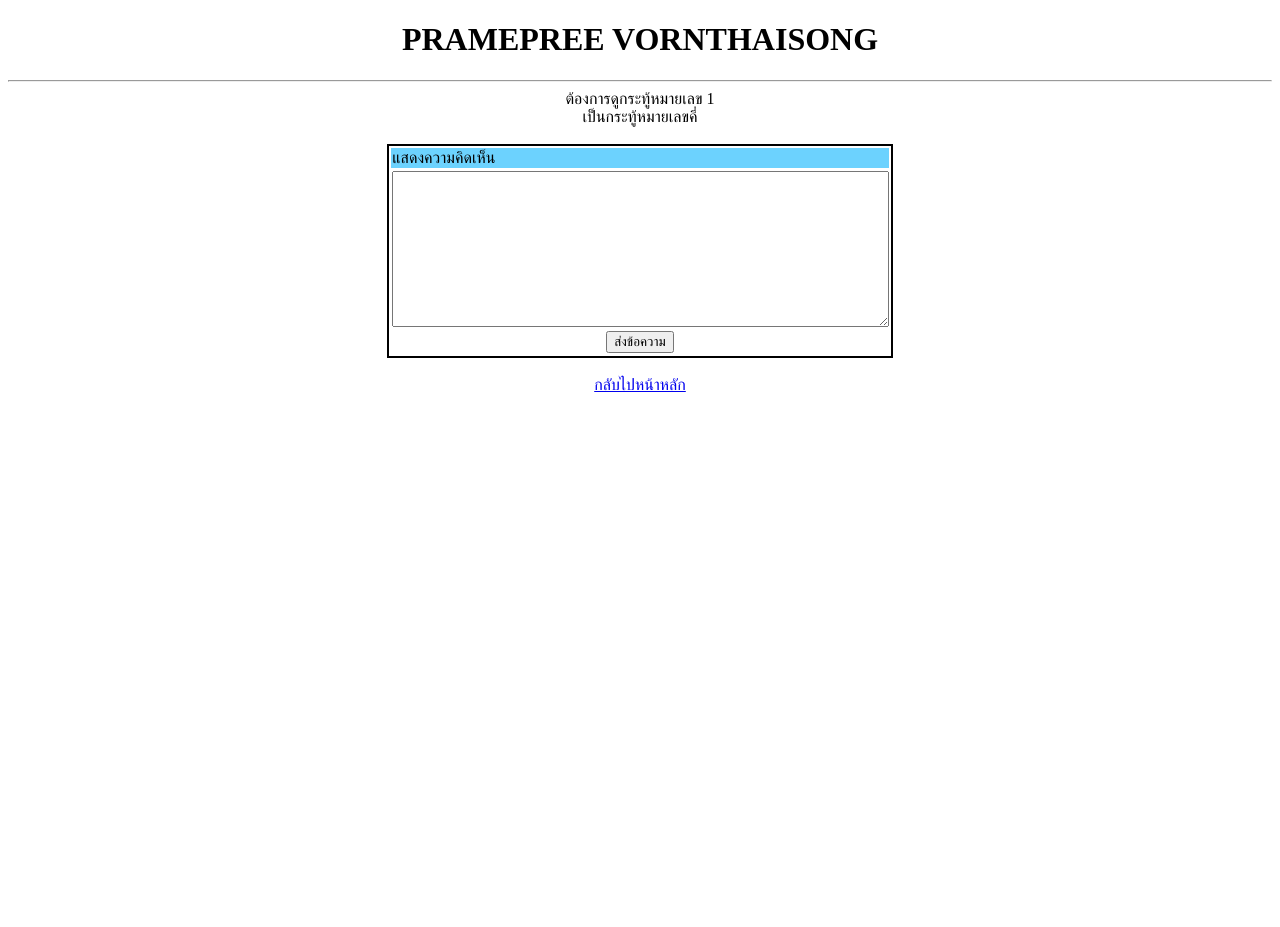
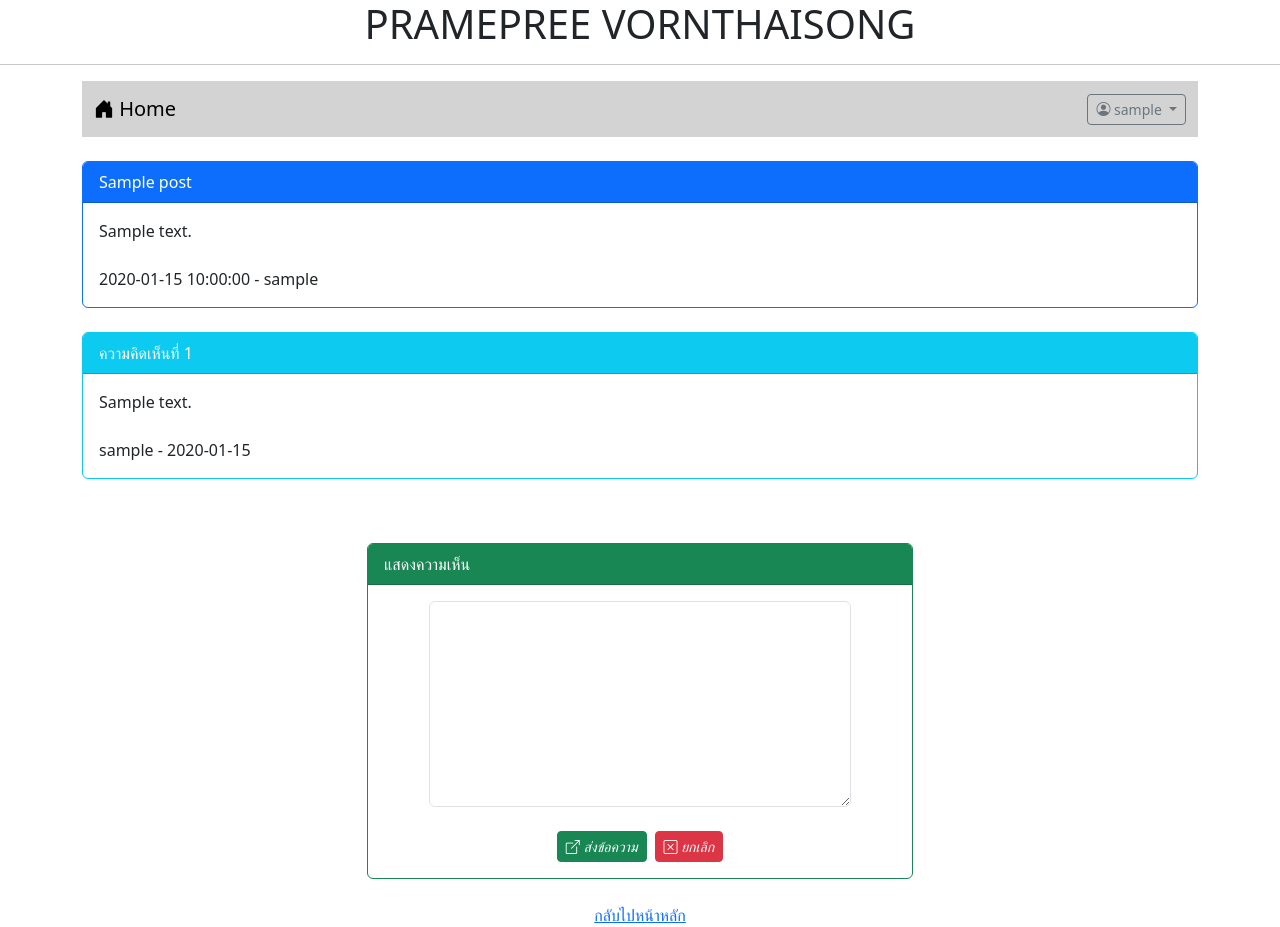
Before and after one commit to pramepree/Webboard_ECT_Prame_3, a PHP site: page /post.php?id=1 in a window 1280 px wide. Before the commit the page ends 392 px from the top, so only its background shows below. Run offline with PHP 8.4, Linux system fonts and the light colour scheme; the visitor is signed in with stand-in values (Sample User, id 1); tables that the repository leaves empty or names only in its code hold one stand-in row (values such as "Sample post").

Commit message:
post.php
post.php

```diff
--- a/post.php
+++ b/post.php
@@ -1,44 +1,165 @@
+<?php
+session_start();
+if (isset($_GET['id'])) {
+    $post_id = $_GET['id'];
+    // ดำเนินการต่อตามความต้องการ
+}
+?>
+<!-- <?php
+        $conn = new PDO("mysql:host=localhost;dbname=webboard;charset=utf8", "root", "");
+        $sql = "SELECT * FROM post WHERE id = :post_id";
+        $stmt = $conn->prepare($sql);
+        $stmt->bindParam(':post_id', $post_id, PDO::PARAM_INT);
+        $stmt->execute();
+        $result = $stmt->fetch(PDO::FETCH_ASSOC);
+        $conn = null;
+        ?> -->
+<!-- <?php
+
+        function showPost()
+        {
+            $conn1 = new PDO("mysql:host=localhost;dbname=webboard;charset=utf8", "root", "");
+            // $sql = "SELECT post.title,inner join on (post.user on (post.user_id=user.id) WHERE id = $_GET[id]";
+            $sql3 = "select post.title,post.content,post.post_data,user.login from post inner join user on (post.user_id=user.id) where post.id=$_GET[id]";
+            $result2 = $conn1->query($sql3);
+            while ($row = $result2->fetch()) {
+                echo "<div class='card border-primary'>";
+                echo "<div class='card-header bg-primary text-white'>$row[0]</div>";
+                echo "<div class='card-body'></div>";
+                echo "</div>";
+            }
+            $conn1 = null;
+        }
+
+        ?> -->
 <!DOCTYPE html>
 <html lang="en">
 
 <head>
     <meta charset="UTF-8">
     <meta name="viewport" content="width=device-width, initial-scale=1.0">
+    <link rel="stylesheet" href="bootstrap-5.3.2-dist/css/bootstrap.min.css">
+    <link rel="stylesheet" href="https://cdn.jsdelivr.net/npm/bootstrap-icons@1.11.3/font/bootstrap-icons.min.css">
+    <script src="bootstrap-5.3.2-dist/js/bootstrap.bundle.min.js"></script>
     <title>Post</title>
 </head>
 
 <body>
     <h1 style="text-align: center">PRAMEPREE VORNTHAISONG</h1>
     <hr>
+    <div class=" container">
+        <?php include "nav.php" ?>
+        <!-- <div class="row mt-4">
+            <div class="col-lg-3 col-md-2 col-sm-1"></div>
+            <div class="col-lg-6 col-md-8 col-sm-10">
+                <div class="card border-primary mt-3">
+                    <div class="card-header bg-primary text-white"><?php echo $result['title'] . "<br>"; ?></div>
+                    <div class="card-body">
+                        <?php echo $result['content']; ?>
+                        <?php echo "<br><br>" ?>
+                        <?php
+                        $conn = new PDO("mysql:host=localhost;dbname=webboard;
+                        charset=utf8", "root", "");
+                        $sql1 = "SELECT * FROM user";
+                        foreach ($conn->query($sql1) as $row) {
+                            echo "$row[name] - ";
+                        }
+                        $conn = null;
+                        ?><?php echo $result['post_date']; ?>
+                    </div>
+                </div>
+            </div>
+        </div> -->
+        <!-- <div class="row mt-4">
+            <div class="col-lg-3 col-md-2 col-sm-1"></div>
+            <div class="col-lg-6 col-md-8 col-sm-10">
+                <div class="card border-primary mt-3">
+                    <div class="card-header bg-primary text-white"><?php echo $result['title'] . "<br>"; ?></div>
+                    <div class="card-body">
 
-    <center>
-        ต้องการดูกระทู้หมายเลข
-        <?php echo $_GET['id'];
-        $i = $_GET['id'];
-        if (($i % 2) == 0)
-            echo "<br> เป็นกระทู้หมายเลขคู่";
-        else
-            echo "<br> เป็นกระทู้หมายเลขคี่";
+                    </div>
+                </div>
+            </div>
+        </div> -->
+        <br>
+
+        <?php
+        $conn = new PDO("mysql:host=localhost;dbname=webboard;charset=utf8", "root", "");
+        $sql = "select post.title,post.content,post.post_date,user.login
+            from post inner join user on
+            (post.user_id=user.id) where post.id=$_GET[id]";
+        $result = $conn->query($sql);
+        while ($row = $result->fetch()) {
+            echo "<div class='card border-primary'>";
+            echo "<div class='card-header bg-primary text-white'>$row[0]</div>";
+            echo "<div class='card-body'>$row[1]<br><br>$row[2] - $row[3]</div>";
+            echo "</div>";
+        }
+        $conn = null;
         ?>
-    </center>
-    <br>
-    <table style="border:2px solid black; width:40%" align="center">
-        <tr>
-            <td colspan="2" style="background-color: #6cd2fe;">แสดงความคิดเห็น</td>
-        </tr>
-        <tr>
-            <td><textarea style="width: 99%" name="message" cols="40" rows="10"></textarea>
-                <br>
-                <center>
-                    <input type="submit" value="ส่งข้อความ">
-            </td>
-            </center>
-        </tr>
-    </table>
+
+        <br>
+
+
+        <?php
+        $conn = new PDO("mysql:host=localhost;dbname=webboard;charset=utf8", "root", "");
+        $sql = "select comment.content,comment.post_date,user.login
+            from comment inner join user on
+            (comment.user_id=user.id) where comment.post_id=$_GET[id]";
+        $i = 1;
+        $result = $conn->query($sql);
+        while ($row = $result->fetch()) {
+            echo "<div class='card border-info'>";
+            echo "<div class='card-header bg-info text-white'>ความคิดเห็นที่ $i</div>";
+            echo "<div class='card-body'>$row[0]<br><br>$row[2] - $row[1]</div>";
+            echo "</div>";
+            echo "<br>";
+            $i = $i + 1;
+        }
+        $conn = null;
+        ?>
+<?php
+    if(isset($_SESSION['id'])){
+
+
+    ?>
+        <div class="row mt-4">
+            <div class="col-lg-3 col-md-2 col-sm-1"></div>
+            <div class="col-lg-6 col-md-8 col-sm-10">
+                <div class="card border-success mt-3">
+                    <div class="card-header bg-success text-white">แสดงความเห็น</div>
+                    <div class="card-body">
+                        <form action="post_save.php" method="post">
+                            <input type="hidden" name="post_id" value="<?= $_GET['id']; ?>">
+                            <div class="row md-3 justify-content-center">
+                                <div class="col-lg-10">
+                                    <textarea name="comment" rows="8" class="form-control" required></textarea>
+                                </div>
+                            </div>
+                            <br>
+                            <div class="row">
+                                <div class="col-lg-12 d-flex justify-content-center">
+                                    <button type="submit" class="btn btn-success btn-sm text-white">
+                                        <i class="bi bi-box-arrow-up-right"> ส่งข้อความ</i>
+                                    </button>
+                                    <button type="reset" class="btn btn-danger btn-sm ms-2">
+                                        <i class="bi bi-x-square"> ยกเลิก</i>
+                                    </button>
+                                </div>
+                            </div>
+                        </form>
+                    </div>
+                </div>
+            </div>
+        </div>
+        <?php } ?>
+    </div>
+
     <br>
     <center>
         <a href="index.php">กลับไปหน้าหลัก</a>
     </center>
+
 </body>
 
 </html>
```
Also changed, not shown: index.php (+10 -7 lines), post_save.php (added, +10 -0 lines), test.html (added, +19 -0 lines).
